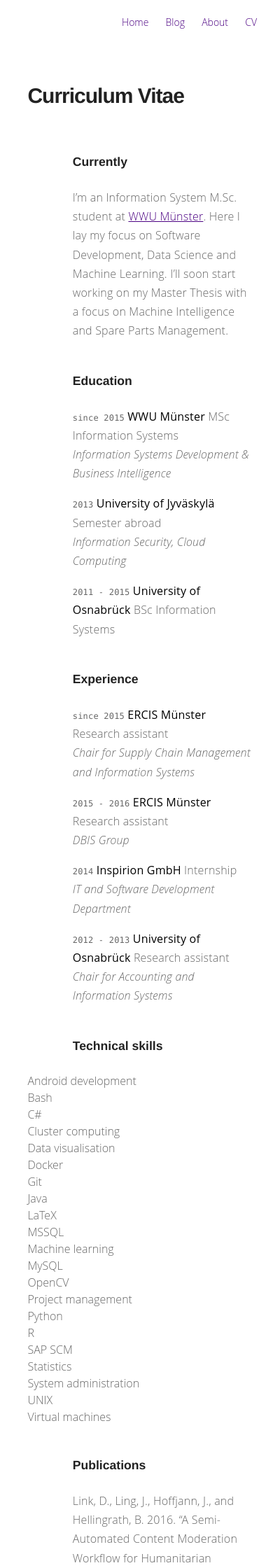
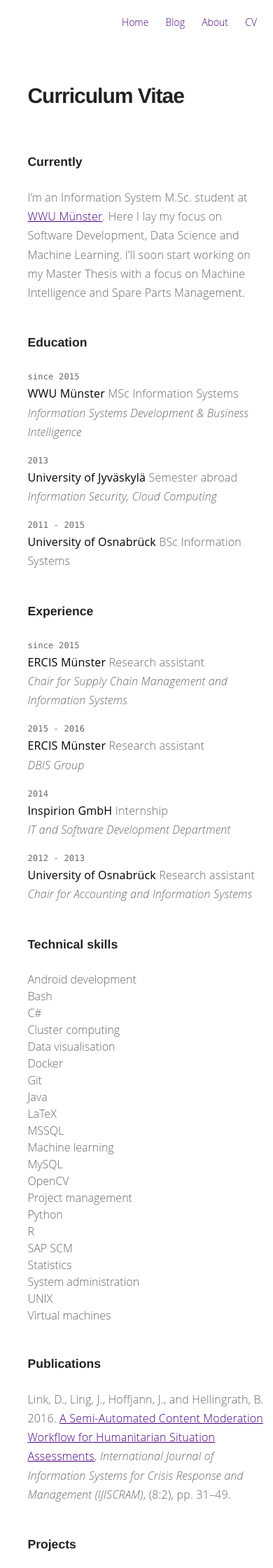
Before and after one commit to jhoffjann/blog, a Jekyll site: the page built from cv.md, in a window 390 px wide. Shown: the top 2240 px of the page at 70% size. Built offline with Jekyll 4.4.1, drawn with Linux system fonts in a browser that asks for light colours; some of the changed text lies outside the part shown.

Commit message:
added responsive layout to cv, google analytics and the impressum

```diff
--- a/_config.yml
+++ b/_config.yml
@@ -18,7 +18,7 @@
 highlighter: rouge
 
 # To enable google analytics, supply your token below
-# analytics-google: 'UA-MYANALYTICS'
+analytics-google: 'UA-36874117-1'
 
 # To enable piwik tracking, supply your url & site ID below
 # analytics-piwik-url: 'piwik.my-host.com'
@@ -36,7 +36,7 @@
 # linkedin: mylinkedin
 #youtube: myyoutube
 spotify: jhoffjann
-github: jhoffjann
+github: hfjn
 # stackoverflow: 7044681/mystackoverflow
 # quora: userquora
 # reddit: username
--- a/_includes/analytics-google.html
+++ b/_includes/analytics-google.html
@@ -2,10 +2,12 @@
 <script type="text/javascript">
     var _gaq = _gaq || [];
     _gaq.push(['_setAccount', '{{ site.analytics-google }}']);
+    _gaq.push(['_gat._anonymizeIp']);
     _gaq.push(['_trackPageview']);
-    (function() {
+    (function () {
         var ga = document.createElement('script'); ga.type = 'text/javascript'; ga.async = true;
         ga.src = ('https:' == document.location.protocol ? 'https://ssl' : 'http://www') + '.google-analytics.com/ga.js';
         var s = document.getElementsByTagName('script')[0]; s.parentNode.insertBefore(ga, s);
     })();
+
 </script>
--- a/_includes/footer.html
+++ b/_includes/footer.html
@@ -1,7 +1,12 @@
 <footer class="footer-main">
-    {{ site.name }} © {{ site.time | date: '%Y' }} <a class="link" href="{{ site.url }}/feed.xml" target="_blank"><svg class="icon icon-rss"><use xlink:href="#icon-rss"></use></svg></a>
+    {{ site.name }} © {{ site.time | date: '%Y' }}
+    <a class="link" href="{{ site.url }}/feed.xml" target="_blank">
+        <svg class="icon icon-rss">
+            <use xlink:href="#icon-rss"></use>
+        </svg>
+    </a>
 
     <p class="extra">
-        <a class="link" href="https://github.com/sergiokopplin/indigo">Indigo theme</a> by <a class="link" href="http://koppl.in">Kopplin</a>
+        <a class="link" href="{{ site.url }}/Impressum">Impressum</a>
     </p>
 </footer>
--- a/_sass/pages/cv.sass
+++ b/_sass/pages/cv.sass
@@ -6,6 +6,8 @@
     margin-top: 125px
     margin-left: 1em
     width: 75%
+    @include breakpoint(s)
+        width: 100%
 
     > ol
         list-style: none
@@ -18,11 +20,13 @@
         left: 25%
         margin-bottom: 0.7em
         margin-right: 0
+        @include breakpoint(s)
+            left: 0%
 
     > code
         font: normal normal
         font-size: 90%
-        @include breakpoint(xs)
+        @include breakpoint(s)
             font-size: 100%
         font-family: Menlo, monospace, sans-serif
         color: #aaaaaa
@@ -30,9 +34,10 @@
     > p > code
         position: absolute
         left: -20%
-        @include breakpoint(xs)
+        @include breakpoint(s)
             position: relative
             left: 0%
+            display: block
 
 
     > ul
@@ -44,10 +49,15 @@
         -webkit-columns: 3
         -moz-columns: 3
         padding-left: 0
-        @include breakpoint(xs)
+        @include breakpoint(m)
+            columns: 2
+            -webkit-columns: 2
+            -moz-columns: 2
+        @include breakpoint(s)
             left: 0%
             margin-bottom: 1.5em
             margin-top: 1em
+        @include breakpoint(xs)
             columns: 1
             -webkit-columns: 1
             -moz-columns: 1
@@ -62,7 +72,7 @@
         text-align: left
         position: relative
         left: 25%
-        @include breakpoint(xs)
+        @include breakpoint(s)
             left: 0%
 
     > h1+p
@@ -78,6 +88,8 @@
         line-height: 2.5em
         text-align: left
         left: 25%
+        @include breakpoint(s)
+            left: 0%
 
     > h3
         font-size: 1em
@@ -85,6 +97,8 @@
         position: relative
         text-align: left
         left: 25%
+        @include breakpoint(s)
+            left: 0%
 
     > h3 > a
         color: inherit
--- a/cv.md
+++ b/cv.md
@@ -73,7 +73,7 @@
 * Virtual machines
 
 ## Publications
-Link, D., Ling, J., Hoffjann, J., and Hellingrath, B. 2016. “A Semi-Automated Content Moderation Workflow for Humanitarian Situation Assessments,” _International Journal of Information Systems for Crisis Response and Management (IJISCRAM)_, (8:2), pp. 31–49.
+Link, D., Ling, J., Hoffjann, J., and Hellingrath, B. 2016. [A Semi-Automated Content Moderation Workflow for Humanitarian Situation Assessments](http://www.igi-global.com/article/a-semi-automated-content-moderation-workflow-for-humanitarian-situation-assessments/178583), _International Journal of Information Systems for Crisis Response and Management (IJISCRAM)_, (8:2), pp. 31–49.
 
 ## Projects
 
```
Also changed, not shown: impressum.md (added, +43 -0 lines), README.md.
